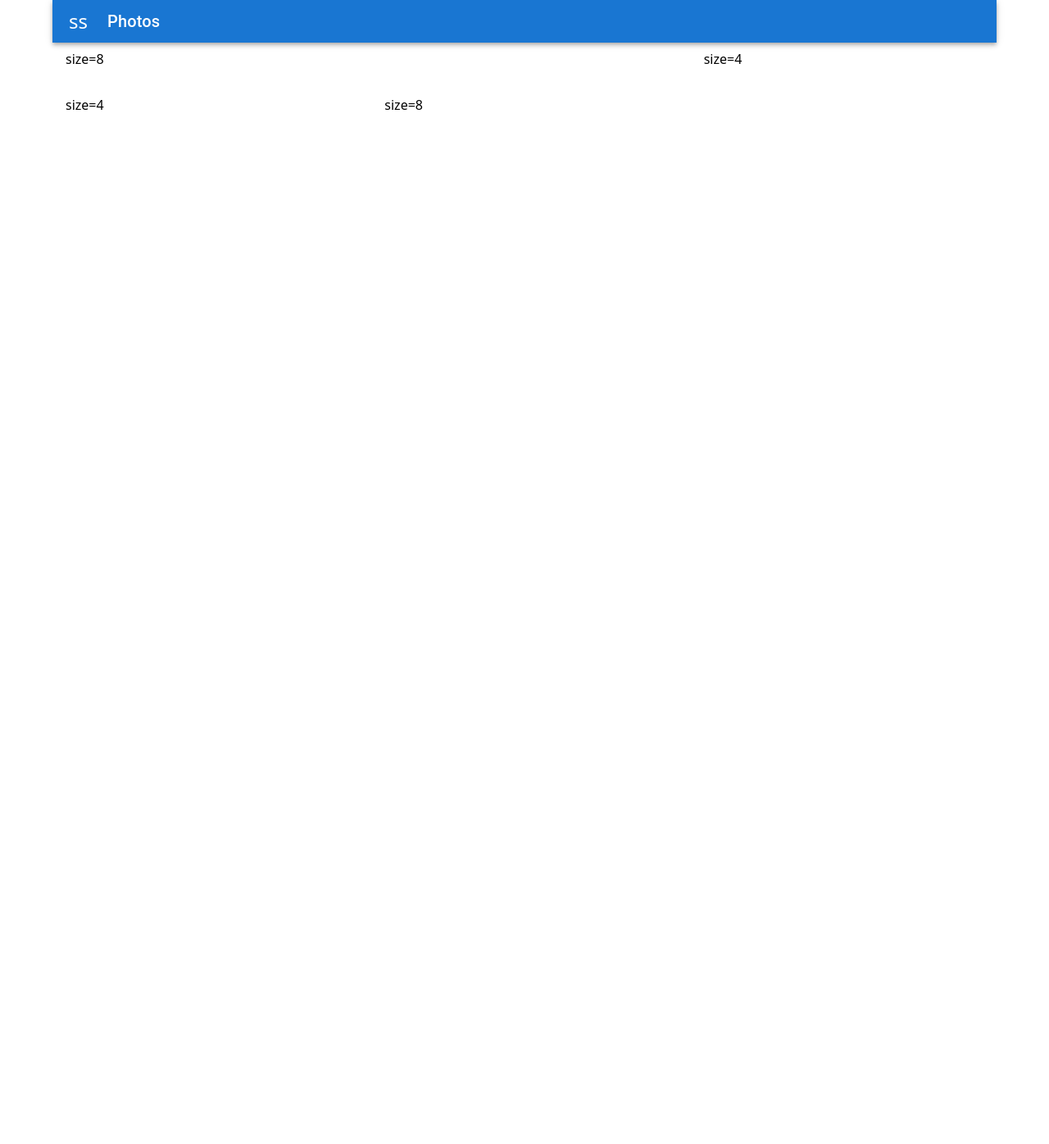
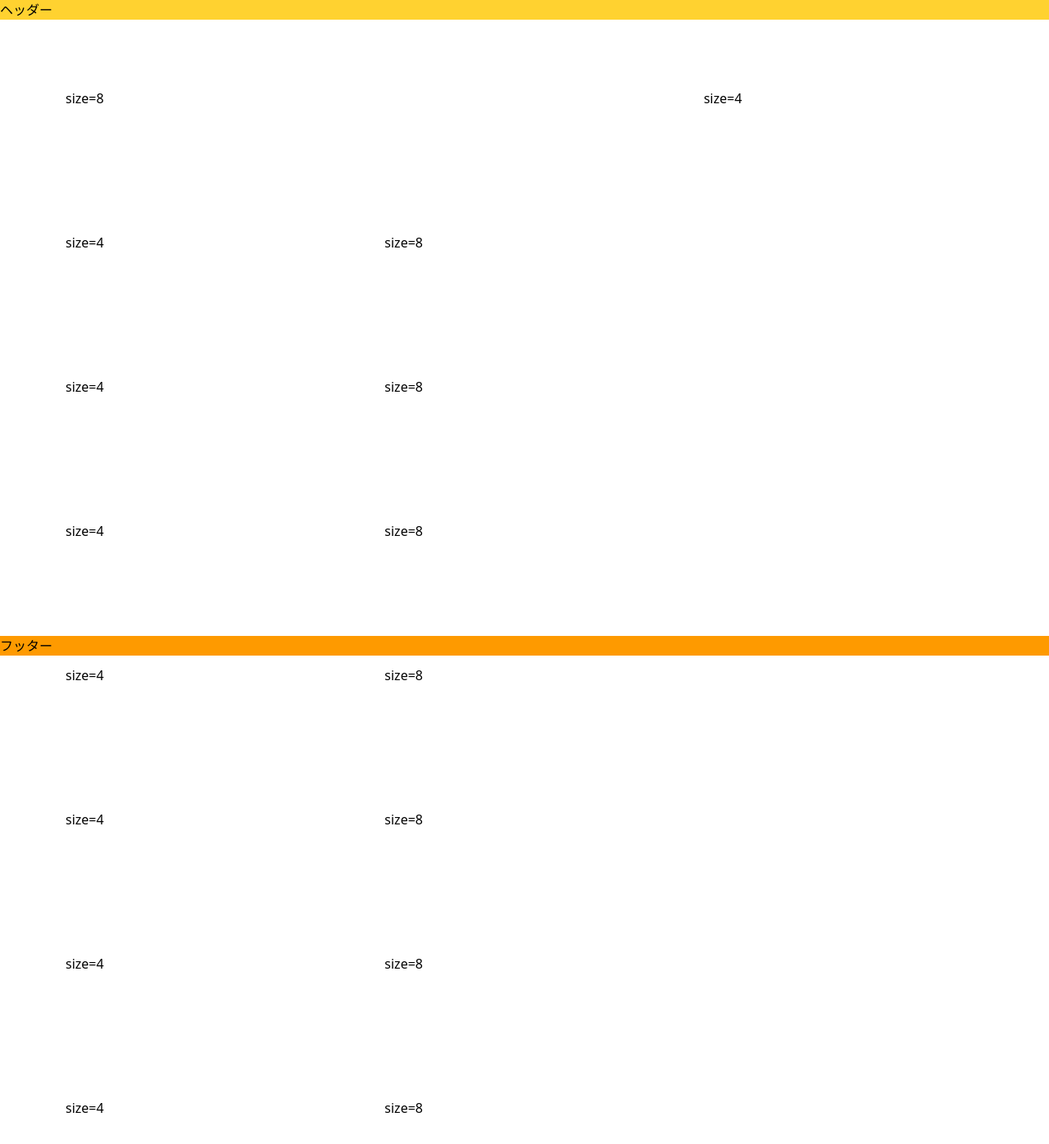
Before and after one commit to cocoro0611/MJApp-react, a Next.js app: page / in a window 1280 px wide. Shown: the top 1396 px of the page at 82% size. Before the commit the page ends 800 px from the top, so only its background shows below. Built offline with nearby package versions, Linux system fonts and the light colour scheme; what @mui/material-nextjs would draw is missing.

Commit message:
ヘッダーフッだー

```diff
--- a/src/app/layout.tsx
+++ b/src/app/layout.tsx
@@ -12,7 +12,17 @@ export default function RootLayout({
       <link rel="manifest" href="/manifest.json" />
       <AppRouterCacheProvider>
         <body>
-          <Container maxWidth="lg">{children}</Container>
+          <header className="fixed top-0 w-full z-10 bg-amber-300">
+            ヘッダー
+          </header>
+
+          <Container maxWidth="lg" className="my-10">
+            {children}
+          </Container>
+
+          <footer className="fixed bottom-0 w-full z-10 bg-amber-500">
+            フッター
+          </footer>
         </body>
       </AppRouterCacheProvider>
     </html>
--- a/src/app/page.tsx
+++ b/src/app/page.tsx
@@ -4,41 +4,60 @@
 // import { Button } from "@mui/material";
 // // import Grid from "../components/layout/Grid";
 import { Grid, ListItem } from "@mui/material";
-import { AppBar, Toolbar, IconButton, Typography } from "@mui/material";
 
 export default async function Home() {
   // const users = await readUsers();
 
   return (
     <div>
-      <AppBar position="static">
-        <Toolbar variant="dense">
-          <IconButton
-            edge="start"
-            color="inherit"
-            aria-label="menu"
-            sx={{ mr: 2 }}
-          >
-            <div>ss</div>
-          </IconButton>
-          <Typography variant="h6" color="inherit" component="div">
-            Photos
-          </Typography>
-        </Toolbar>
-      </AppBar>
-
       <Grid container spacing={2}>
         <Grid size={8}>
-          <ListItem>size=8</ListItem>
+          <ListItem className="h-40">size=8</ListItem>
         </Grid>
         <Grid size={4}>
-          <ListItem>size=4</ListItem>
+          <ListItem className="h-40">size=4</ListItem>
         </Grid>
         <Grid size={4}>
-          <ListItem>size=4</ListItem>
+          <ListItem className="h-40">size=4</ListItem>
         </Grid>
         <Grid size={8}>
-          <ListItem>size=8</ListItem>
+          <ListItem className="h-40">size=8</ListItem>
+        </Grid>
+        <Grid size={4}>
+          <ListItem className="h-40">size=4</ListItem>
+        </Grid>
+        <Grid size={8}>
+          <ListItem className="h-40">size=8</ListItem>
+        </Grid>{" "}
+        <Grid size={4}>
+          <ListItem className="h-40">size=4</ListItem>
+        </Grid>
+        <Grid size={8}>
+          <ListItem className="h-40">size=8</ListItem>
+        </Grid>{" "}
+        <Grid size={4}>
+          <ListItem className="h-40">size=4</ListItem>
+        </Grid>
+        <Grid size={8}>
+          <ListItem className="h-40">size=8</ListItem>
+        </Grid>{" "}
+        <Grid size={4}>
+          <ListItem className="h-40">size=4</ListItem>
+        </Grid>
+        <Grid size={8}>
+          <ListItem className="h-40">size=8</ListItem>
+        </Grid>{" "}
+        <Grid size={4}>
+          <ListItem className="h-40">size=4</ListItem>
+        </Grid>
+        <Grid size={8}>
+          <ListItem className="h-40">size=8</ListItem>
+        </Grid>{" "}
+        <Grid size={4}>
+          <ListItem className="h-40">size=4</ListItem>
+        </Grid>
+        <Grid size={8}>
+          <ListItem className="h-40">size=8</ListItem>
         </Grid>
       </Grid>
     </div>
```
